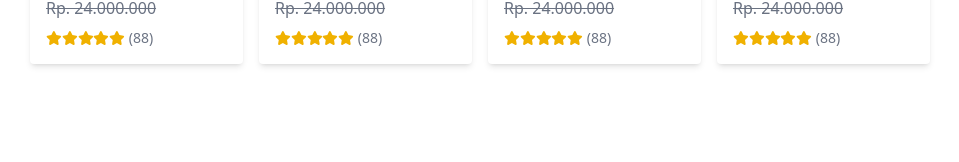
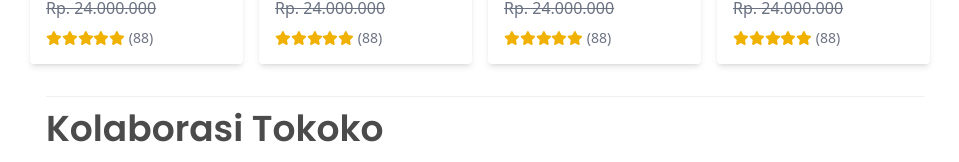
Before and after one commit to Afganirwansyahhidayat/landing-page-ddg, a React (Vite) app: page / in a window 1280 px wide. Shown: the part 2886-3048 px from the top of the page, without its empty margins (154-1113 px from the left). Before the commit the page ends 2966 px from the top, so only its background shows below. Built offline with nearby package versions, Linux system fonts and the light colour scheme.

Commit message:
Add: Kolaborasi

```diff
--- a/src/App.jsx
+++ b/src/App.jsx
@@ -6,6 +6,7 @@ import  FlashSale from "./component/flashSale";
 import Kategori from "./component/kategori";
 import ProductKategori from "./component/productKategori";
 import KategoriSearch from "./component/kategoriSearch";
+import Kolaborasi from "./component/kolaborasi";
 import "./App.css";
 
 const App = () => {
@@ -18,6 +19,7 @@ const App = () => {
       <Kategori />
       <ProductKategori />
       <KategoriSearch />
+      <Kolaborasi />
     </div>
   );
 }
--- a/src/component/kategoriSearch.jsx
+++ b/src/component/kategoriSearch.jsx
@@ -3,6 +3,7 @@ import { FontAwesomeIcon } from '@fortawesome/react-fontawesome';
 import { faStar } from '@fortawesome/free-solid-svg-icons';
 import heart from "../assets/heart.svg";
 import eyes from "../assets/eyes.svg";
+import line from "../assets/lineHorizontal.svg";
 
 const KategoriSearch = () => {
     return (
@@ -17,7 +18,7 @@ const KategoriSearch = () => {
                     {/* Icon Heart and Eye */}
                     <div className="absolute top-2 right-2 flex flex-col items-center">
                         <div className="bg-white p-1 rounded-full border border-transparent mb-1 cursor-pointer transition-transform duration-300 hover:scale-110">
-                            <img src={heart} alt="heart icon" className="w-7 h-7"/>
+                            <img src={heart} alt="heart icon" className="w-7 h-7" />
                         </div>
                         <div className="mt-1">
                             <img src={eyes} alt="eye icon" className="w-8 h8- cursor-pointer transition-transform duration-300 hover:scale-110" />
@@ -54,6 +55,9 @@ const KategoriSearch = () => {
                         <span className="text-gray-500 ml-1">
                             (88)
                         </span>
+                        <div>
+                            <img src={line} alt="line" className="w-2 h-2 ml-1" />
+                        </div>
                     </div>
                 </div>
             ))}
--- /dev/null
+++ b/src/component/kolaborasi.jsx
@@ -0,0 +1,14 @@
+import React from 'react'
+import line from "../assets/lineHorizontal.svg";
+
+
+const Kolaborasi = () => {
+    return (
+        <div className="flex flex-col bg-white p-4">
+            <img src={line} alt="" className='ml-46 mr-46' />
+            <h1 className='font-[poppins] mt-3 text-4xl opacity-70 font-bold ml-46'>Kolaborasi Tokoko</h1>
+        </div>
+    )
+}
+
+export default Kolaborasi
```
